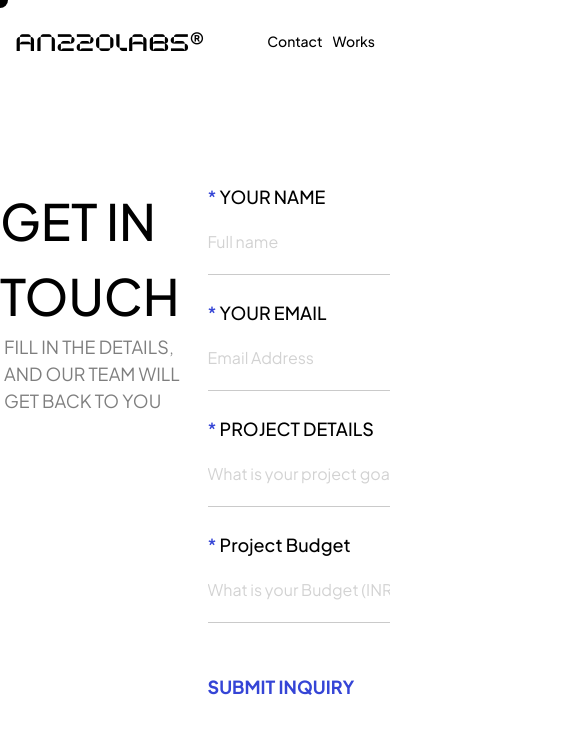
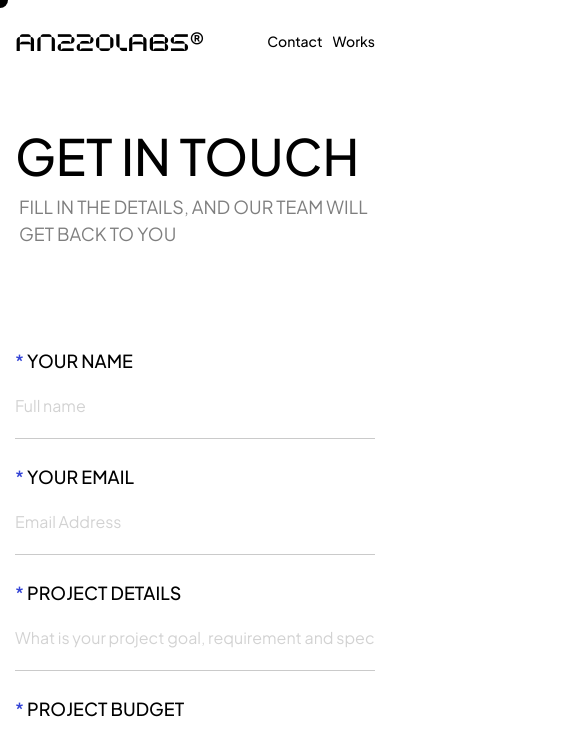
Before and after one commit to abdulanshab/anzzolabs, a React (Vite) app: page /contact in a window 390 px wide. Shown: the top 756 px of the page, 585 px wide, since content can reach past the window. Built offline with nearby package versions, Linux system fonts and the light colour scheme.

Commit message:
added the responsive to contact page and fix vercel 404 issues

```diff
--- a/src/pages/Contact.jsx
+++ b/src/pages/Contact.jsx
@@ -3,6 +3,7 @@ import { gsap } from "gsap";
 import { ScrollTrigger } from "gsap/ScrollTrigger";
 import Lenis from "@studio-freight/lenis";
 import emailjs from "@emailjs/browser";
+import "./responsive/Contact.scss";
 
 gsap.registerPlugin(ScrollTrigger);
 
@@ -146,7 +147,7 @@ const Contact = () => {
           <br />
           <br />
 
-          <label className="text-[18px] font-medium form-field">
+          <label className="text-[18px] font-medium uppercase form-field">
             <span className="text-[#3545D6]">*</span> Project Budget
           </label>
           <br />
@@ -172,7 +173,7 @@ const Contact = () => {
       </div>
 
       {/* Second Section */}
-      <div className="flex my-[200px] gap-[25px] contact-section">
+      <div className="flex my-[200px] gap-[25px] contact-section ">
         <div className="w-full">
           <p className="text-[50px] font-medium uppercase leading-15">
             call or email <br /> us directly
@@ -183,10 +184,10 @@ const Contact = () => {
           </p>
         </div>
 
-        <div className="flex flex-col gap-[100px] w-full">
+        <div className="flex flex-col gap-[100px] w-full reach-out">
           <div>
             <p className="text-[20px] font-medium uppercase">Email support</p>
-            <p className="text-[40px] font-medium t-[35px] uppercase pt-[35px]">
+            <p className="text-[40px] font-medium t-[35px] uppercase pt-[35px] mail">
               anzzolabs@gmail.com
             </p>
             <a
@@ -209,7 +210,7 @@ const Contact = () => {
 
           <div>
             <p className="text-[20px] font-medium uppercase">phone support</p>
-            <p className="text-[40px] font-medium t-[35px] uppercase pt-[35px]">
+            <p className="text-[40px] font-medium t-[35px] uppercase pt-[35px] num">
               +91 9895911863
             </p>
             <a
--- /dev/null
+++ b/src/pages/responsive/Contact.scss
@@ -0,0 +1,27 @@
+@media (max-width: 768px) {
+  .contact-section {
+    flex-direction: column;
+    padding: 15px;
+    gap: 100px;
+    margin-top: 20px;
+    margin-bottom: 100px;
+  }
+
+  .mail {
+    font-size: 25px;
+  }
+
+  .num {
+    font-size: 30px;
+  }
+
+  .reach-out {
+    gap: 80px;
+  }
+}
+
+@media (max-width: 1200px) {
+  .contact-section {
+    padding: 15px;
+  }
+}
```
Also changed, not shown: vercel.json (added).
